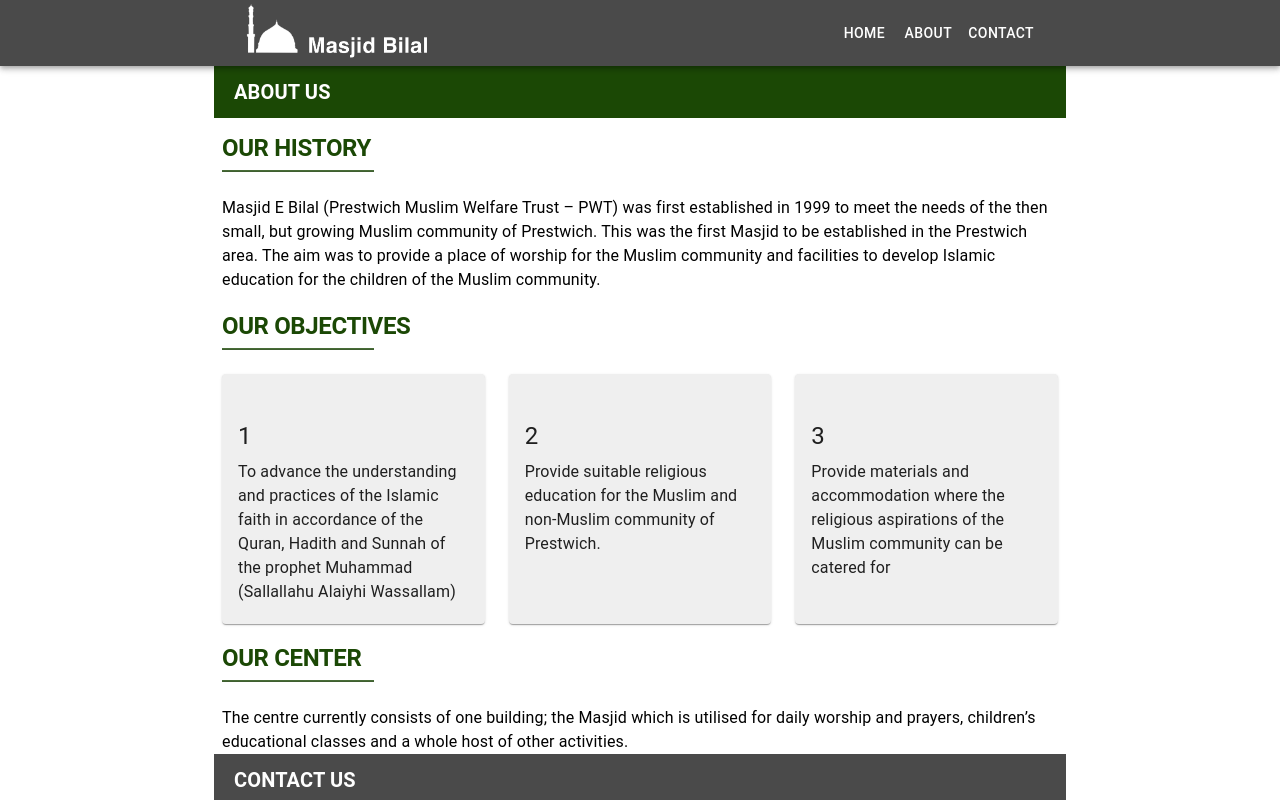
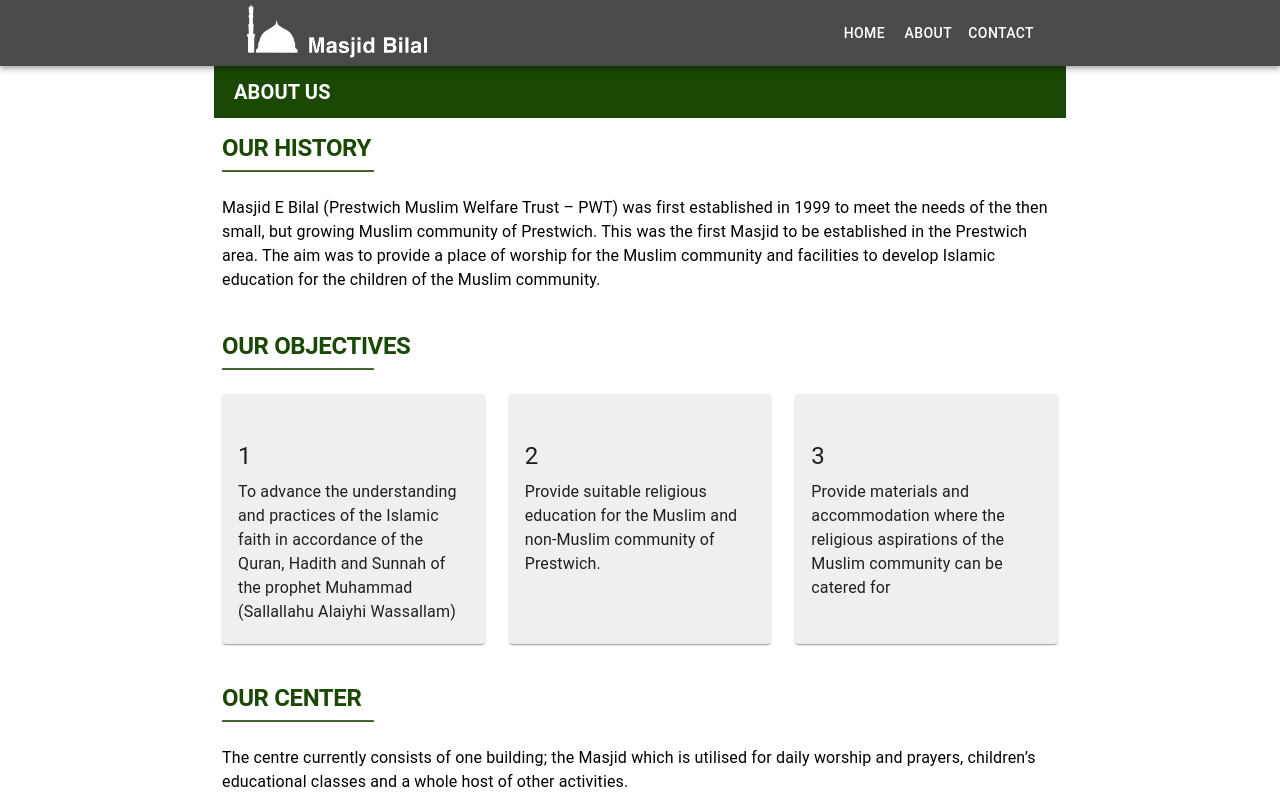
Before and after one commit to adam-ali/masjid-bilal, a Next.js app: page /about in a window 1280 px wide. Shown: the top 800 px of the page. Built offline with nearby package versions, Linux system fonts and the light colour scheme.

Commit message:
add padding

```diff
--- a/pages/about.tsx
+++ b/pages/about.tsx
@@ -10,7 +10,7 @@
         </Typography>
       </Box>
       <div className="px-2">
-        <section className="mb-5">
+        <section className="mb-10">
           <Typography sx={{ mt: 2, mb: 1, color: 'secondary.main' }} variant="h1">
             OUR HISTORY
           </Typography>
@@ -23,7 +23,7 @@
             Islamic education for the children of the Muslim community.
           </Typography>
         </section>
-        <section className="mb-5">
+        <section className="mb-10">
           <Typography sx={{ mt: 2, mb: 1, color: 'secondary.main' }} variant="h1">
             OUR OBJECTIVES
           </Typography>
@@ -71,7 +71,7 @@
             </Grid>
           </div>
         </section>
-        <section>
+        <section className="mb-5">
           <Typography sx={{ mt: 2, mb: 1, color: 'secondary.main' }} variant="h1">
             OUR CENTER
           </Typography>
```
